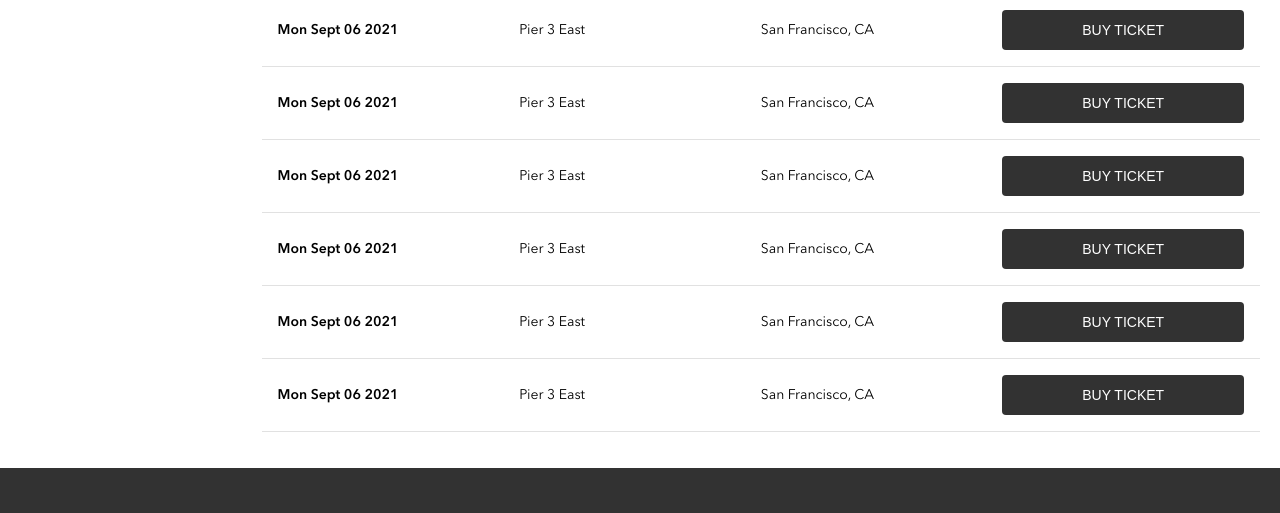
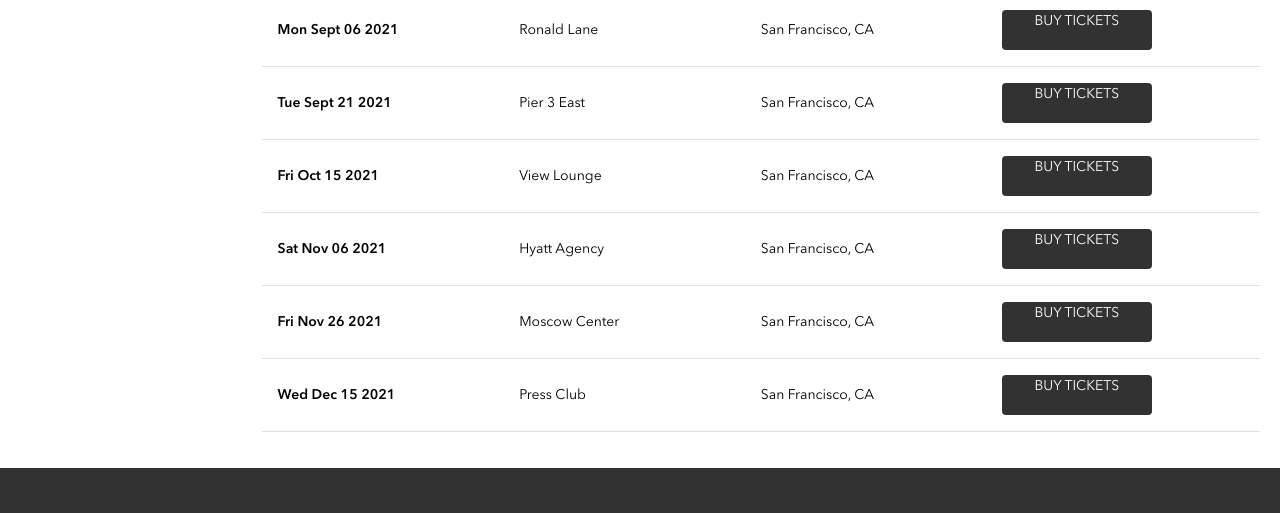
Before and after one commit to illonab/bandsite, a plain HTML site: page pages/shows.html in a window 1280 px wide. Shown: the part 800-1313 px from the top of the page. Drawn offline with Linux system fonts and the light colour scheme.

Commit message:
Added shows schedule section via js

```diff
--- a/pages/shows.html
+++ b/pages/shows.html
@@ -41,73 +41,7 @@
         <section class="shows">
             <div class="shows__wrapper">
                 <h2 class="shows__title">Shows</h2>
-                <div class="shows__schedule">
-                    <div class="shows__labels">
-                        <p class="shows__label shows__label--tablet">Date</p>
-                        <p class="shows__label shows__label--tablet">Venue</p>
-                        <p class="shows__label shows__label--tablet">Location</p>
-                    </div>
-                    <article class="shows__show">
-
-                        <p class="shows__label">Date</p>
-                        <time class="shows__text shows__text--date">Mon Sept 06 2021</time>
-                        <p class="shows__label">Venue</p>
-                        <p class="shows__text shows__text--venue">Pier 3 East</p>
-                        <p class="shows__label">Location</p>
-                        <p class="shows__text shows__text--location">San Francisco, CA</p>
-                        <input type="submit" class="cta-button shows__submit" value="buy ticket"></input>
-                    </article>
-                    <article class="shows__show">
-
-                        <p class="shows__label">Date</p>
-                        <time class="shows__text shows__text--date">Mon Sept 06 2021</time>
-                        <p class="shows__label">Venue</p>
-                        <p class="shows__text shows__text--venue">Pier 3 East</p>
-                        <p class="shows__label">Location</p>
-                        <p class="shows__text shows__text--location">San Francisco, CA</p>
-                        <input type="submit" class="cta-button shows__submit" value="buy ticket"></input>
-                    </article>
-                    <article class="shows__show">
-
-                        <p class="shows__label">Date</p>
-                        <time class="shows__text shows__text--date">Mon Sept 06 2021</time>
-                        <p class="shows__label">Venue</p>
-                        <p class="shows__text shows__text--venue">Pier 3 East</p>
-                        <p class="shows__label">Location</p>
-                        <p class="shows__text shows__text--location">San Francisco, CA</p>
-                        <input type="submit" class="cta-button shows__submit" value="buy ticket"></input>
-                    </article>
-                    <article class="shows__show">
-
-                        <p class="shows__label">Date</p>
-                        <time class="shows__text shows__text--date">Mon Sept 06 2021</time>
-                        <p class="shows__label">Venue</p>
-                        <p class="shows__text shows__text--venue">Pier 3 East</p>
-                        <p class="shows__label">Location</p>
-                        <p class="shows__text shows__text--location">San Francisco, CA</p>
-                        <input type="submit" class="cta-button shows__submit" value="buy ticket"></input>
-                    </article>
-                    <article class="shows__show">
-
-                        <p class="shows__label">Date</p>
-                        <time class="shows__text shows__text--date">Mon Sept 06 2021</time>
-                        <p class="shows__label">Venue</p>
-                        <p class="shows__text shows__text--venue">Pier 3 East</p>
-                        <p class="shows__label">Location</p>
-                        <p class="shows__text shows__text--location">San Francisco, CA</p>
-                        <input type="submit" class="cta-button shows__submit" value="buy ticket"></input>
-                    </article>
-                    <article class="shows__show">
-
-                        <p class="shows__label">Date</p>
-                        <time class="shows__text shows__text--date">Mon Sept 06 2021</time>
-                        <p class="shows__label">Venue</p>
-                        <p class="shows__text shows__text--venue">Pier 3 East</p>
-                        <p class="shows__label">Location</p>
-                        <p class="shows__text shows__text--location">San Francisco, CA</p>
-                        <input type="submit" class="cta-button shows__submit" value="buy ticket"></input>
-                    </article>
-                </div>
+                <div class="shows__schedule"></div>
             </div>
         </section>
     </main>
@@ -168,6 +102,7 @@
             <p class="footer__copyright">Copyright The Bees Knees © 2021 All Rights Reserved</p>
         </div>
     </footer>
+    <script src="../scripts/built-shows-page.js"></script>
 </body>
 
 </html>
--- /dev/null
+++ b/scripts/built-shows-page.js
@@ -0,0 +1,115 @@
+const showsArray = [
+    {
+        date: 'Mon Sept 06 2021',
+        venue: 'Ronald Lane',
+        location: 'San Francisco, CA'
+    },
+    {
+        date: 'Tue Sept 21 2021',
+        venue: 'Pier 3 East',
+        location: 'San Francisco, CA'
+    },
+    {
+        date: 'Fri Oct 15 2021',
+        venue: 'View Lounge',
+        location: 'San Francisco, CA'
+    },
+    {
+        date: 'Sat Nov 06 2021',
+        venue: 'Hyatt Agency',
+        location: 'San Francisco, CA'
+    },
+    {
+        date: 'Fri Nov 26 2021',
+        venue: 'Moscow Center',
+        location: 'San Francisco, CA'
+    },
+    {
+        date: 'Wed Dec 15 2021',
+        venue: 'Press Club',
+        location: 'San Francisco, CA'
+    }
+];
+
+const displayShow = (show, container) => {
+    const showsShow = document.createElement('article');
+    showsShow.classList.add('shows__show');
+
+    const showsDateLabel = document.createElement('p');
+    showsDateLabel.classList.add('shows__label');
+    showsDateLabel.innerText = 'Date';
+
+    const showsTimeText = document.createElement('time');
+    showsTimeText.classList.add('shows__text', 'shows__text--date');
+    showsTimeText.innerText = `${show.date}`;
+
+    const showsVenueLabel = document.createElement('p');
+    showsVenueLabel.classList.add('shows__label');
+    showsVenueLabel.innerText = 'Venue';
+
+    const showsVenueText = document.createElement('p');
+    showsVenueText.classList.add('shows__text', 'shows__text--venue');
+    showsVenueText.innerText = `${show.venue}`;
+
+    const showsLocationLabel = document.createElement('p');
+    showsLocationLabel.classList.add('shows__label');
+    showsLocationLabel.innerText = 'Location';
+
+    const showsText = document.createElement('p');
+    showsText.classList.add('shows__text', 'shows__text--location');
+    showsText.innerText = `${show.location}`;
+
+    const showsBuy = document.createElement('a');
+    showsBuy.classList.add('cta-button', 'shows__buy');
+    showsBuy.setAttribute('href', '#');
+    showsBuy.innerText = 'Buy tickets';
+
+    showsShow.append(
+        showsDateLabel,
+        showsTimeText,
+        showsVenueLabel,
+        showsVenueText,
+        showsLocationLabel,
+        showsText,
+        showsBuy
+    );
+
+    container.append(showsShow);
+};
+const showsSchedule = document.querySelector('.shows__schedule');
+
+const displayShows = (shows, container) => {
+    const showsLabels = document.createElement('div');
+    showsLabels.classList.add('shows__labels');
+    const showsDateLabelTablet = document.createElement('p');
+    showsDateLabelTablet.classList.add('shows__label', 'shows__label--tablet');
+    showsDateLabelTablet.innerText = 'Date';
+    const showsVenueLabelTablet = document.createElement('p');
+    showsVenueLabelTablet.classList.add('shows__label', 'shows__label--tablet');
+    showsVenueLabelTablet.innerText = 'Venue';
+    const showsLocationLabelTablet = document.createElement('p');
+    showsLocationLabelTablet.classList.add('shows__label', 'shows__label--tablet');
+    showsLocationLabelTablet.innerText = 'Location';
+    showsLabels.append(showsDateLabelTablet, showsVenueLabelTablet, showsLocationLabelTablet);
+    container.append(showsLabels);
+
+    for (const show of shows) {
+        displayShow(show, container);
+    }
+};
+
+displayShows(showsArray, showsSchedule);
+
+// I've used event delegation here - https://javascript.info/event-delegation
+showsSchedule.addEventListener('click', (e) => {
+    const showsShow = e.target.closest('.shows__show');
+    if (showsShow === null) {
+        return;
+    }
+    const selectedRow = document.querySelector('.shows__show--selected');
+    if (selectedRow) {
+        selectedRow.classList.remove('shows__show--selected');
+    }
+
+    showsShow.classList.add('shows__show--selected');
+});
```
